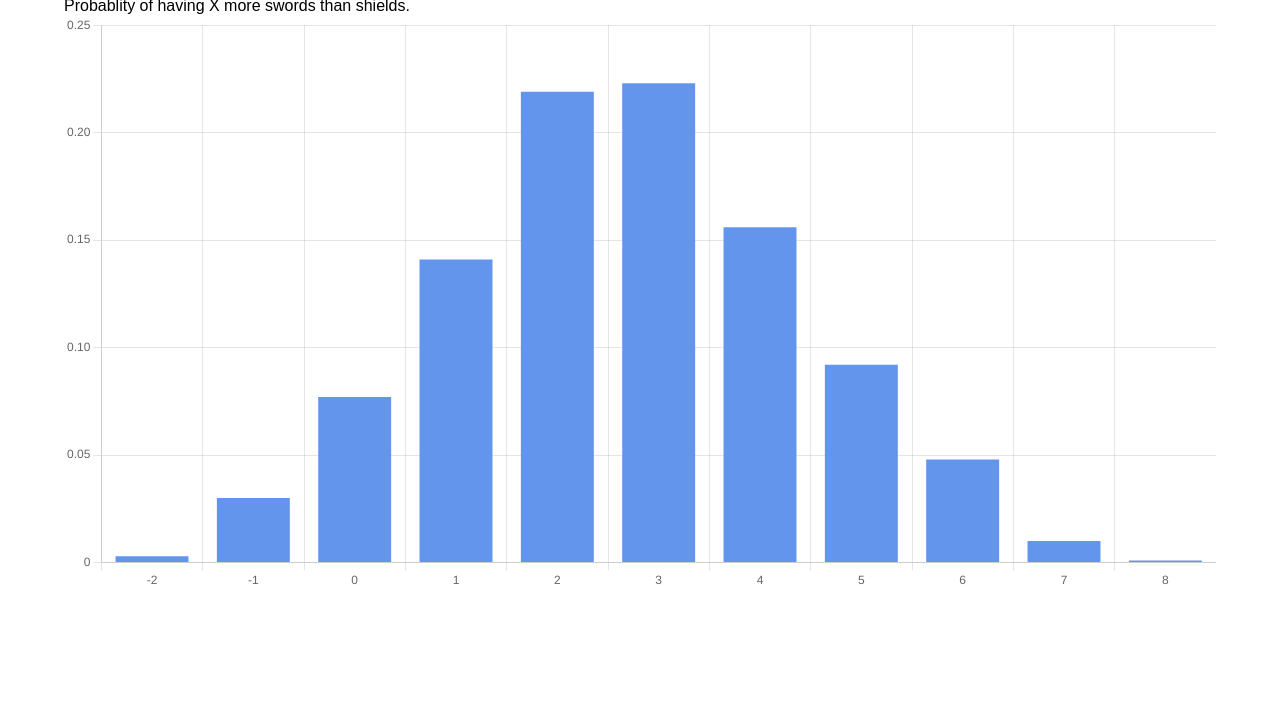
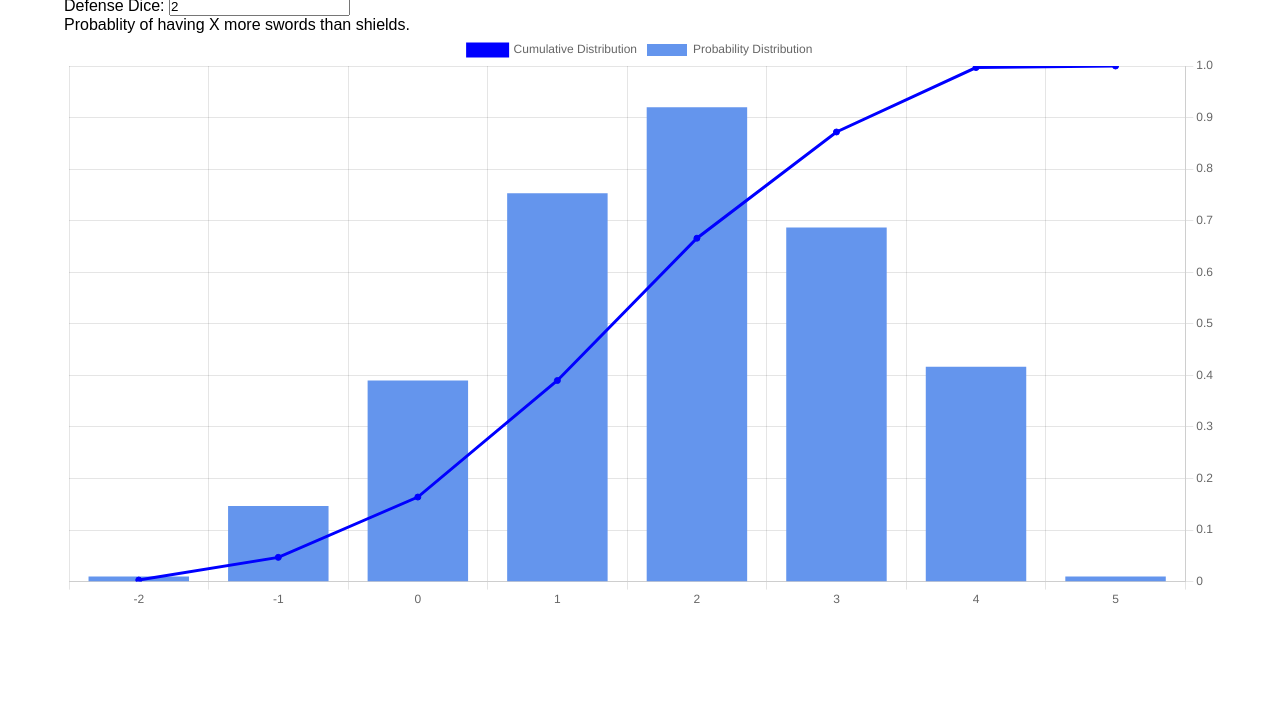
Before and after one commit to jgilles23/oath, a website: page index.html in a window 1280 px wide. Shown: the part 77-800 px from the top of the page. Drawn offline with nearby package versions, Linux system fonts and the light colour scheme.

Commit message:
Added cululative distribution

```diff
--- a/main.ts
+++ b/main.ts
@@ -61,6 +61,7 @@ class Campaign {
     shields: number
     // Comparison properties
     netSwords: number
+    netWarbands: number // Some warbands will inherently be killed while attacking
 
     constructor(attackDice: number, defenseDice: number) {
         // Create a rolling simulation for oath board game with the specified number of attack die & defense die
@@ -80,6 +81,7 @@ class Campaign {
         this.shields = 0
         // Cumulative properties
         this.netSwords = 0
+        this.netWarbands = 0
         // ROLL the dice
         for (let i = 0; i < attackDice; i++) {
             this.rollAttack()
@@ -105,6 +107,7 @@ class Campaign {
         // Calculate the current attack
         this.swords = this.fullSwordFaces + Math.floor(this.halfSwordFaces / 2) + 2 * this.skullFaces
         this.netSwords = this.swords - this.shields
+        this.netWarbands = this.netSwords - this.skullFaces
     }
     rollDefense() {
         // Roll an defense die from oath and add to the roll results
@@ -126,12 +129,13 @@ class Campaign {
         // Calculate the current defense
         this.shields = (this.oneShieldFaces + 2 * this.twoShieldFaces) * 2 ** (this.doubleFaces)
         this.netSwords = this.swords - this.shields
+        this.netWarbands = this.netSwords - this.skullFaces
     }
 }
 
 class Simulation {
     // Class for creating simulations of the game state
-    netSwordsList: Array<number>
+    histogramList: Array<number>
     attackDiceInput: HTMLInputElement
     defenseDiceInput: HTMLInputElement
     numSimulations: number
@@ -144,7 +148,7 @@ class Simulation {
         //Pull visual elements
         this.canvas = document.getElementById("simulation-results") as HTMLCanvasElement
         // Pull the data from the page and create the simulation updator
-        this.netSwordsList = []
+        this.histogramList = []
         this.numSimulations = numSimulations
         // Setup buttons and numbers
         this.attackDiceInput = document.getElementById("attack-dice-input") as HTMLInputElement
@@ -165,12 +169,22 @@ class Simulation {
             options: {
                 responsive: true,
                 plugins: {
-                    legend: { display: false },
+                    // legend: { display: false },
                 },
                 scales: {
                     x: {
                         type: "linear",
-                        // min: 100,
+                    },
+                    y: {
+                        type: "linear",
+                        position: "left",
+                        display: false,
+                    },
+                    y2: {
+                        type: "linear",
+                        position: "right",
+                        min: 0,
+                        max: 1,
                     }
                 }
             },
@@ -182,31 +196,57 @@ class Simulation {
     }
     load() {
         // Re-run the simulation for the current inputs and update the graphics
-        this.netSwordsList = []
+        this.histogramList = []
         for (let i = 0; i < this.numSimulations; i++) {
             let campaign = new Campaign(parseInt(this.attackDiceInput.value), parseInt(this.defenseDiceInput.value))
-            this.netSwordsList.push(campaign.netSwords)
+            this.histogramList.push(campaign.netWarbands) // SHOW NET WARBANDS OVERCOME OR LOST
         }
         // Calculate frequency of each value in the dataset
-        const frequencies = this.netSwordsList.reduce((freq: NumberIndexedObject, value: number) => {
-            freq[value] = (freq[value] || 0) + 1;
+        const frequencies = this.histogramList.reduce((freq: NumberIndexedObject, value: number) => {
+            freq[value] = (freq[value] || 0) + 1 / this.numSimulations;
             return freq;
         }, {});
-        // Convert the frequencies object into arrays of keys and values
-        let labels = Object.keys(frequencies);
-        let values = labels.map((key: any) => frequencies[parseInt(key)]);
-        // Normalize the values
-        const sum = values.reduce((acc, curr) => acc + curr, 0);
-        values = values.map(count => count / sum);
-        console.log(labels, values)
-        // Add a secondary axis
-        // Load the scenario into the chat & display
-        this.config.data.labels = labels
-        this.config.data.datasets = [{
-            label: "Data One",
-            data: values,
-            backgroundColor: "#6495ed",
-        }];
+        // Frequency labels
+        let freqSortedLabels: Array<number> = []
+        for (let key in frequencies) {
+            freqSortedLabels.push(parseInt(key))
+        }
+        freqSortedLabels.sort((a, b) => a - b)
+        // Calculate cumulative values
+        let cumulativeValuesSorted = []
+        let cumulativeSum = 0
+        for (let key of freqSortedLabels) {
+            cumulativeSum += frequencies[key]
+            cumulativeValuesSorted.push(cumulativeSum)
+        }
+        // Load graph labels
+        this.config.data.labels = freqSortedLabels
+        // Set x axis minimum and maxiumum
+        this.config.options.scales.x.min = Math.max(-20, freqSortedLabels[0])
+        this.config.options.scales.x.max = Math.min(20, freqSortedLabels[freqSortedLabels.length - 1])
+        if (this.config.options.scales.x.min >=  this.config.options.scales.x.max) {
+            this.config.options.scales.x.min = freqSortedLabels[0]
+            this.config.options.scales.x.max = freqSortedLabels[freqSortedLabels.length - 1]
+        }
+        console.log(this.config.options.scales.x)
+        // Load the probability distribution
+        this.config.data.datasets = [
+            { // probability distribution
+                label: "Probability Distribution",
+                data: freqSortedLabels.map(x => frequencies[x]),
+                backgroundColor: "#6495ed",
+                order: 1,
+            },
+            { // Cunulative distribution
+                label: "Cumulative Distribution",
+                data: cumulativeValuesSorted,
+                borderColor: "#0000ff",
+                backgroundColor: "#0000ff",
+                yAxisID: "y2",
+                type: "line",
+                order: 0,
+            }];
+        // Update the chart
         this.chart.update()
         console.log(this)
     }
```
Also changed, not shown: index.html (+1 -0 lines), out/main.js, 1 other file.
